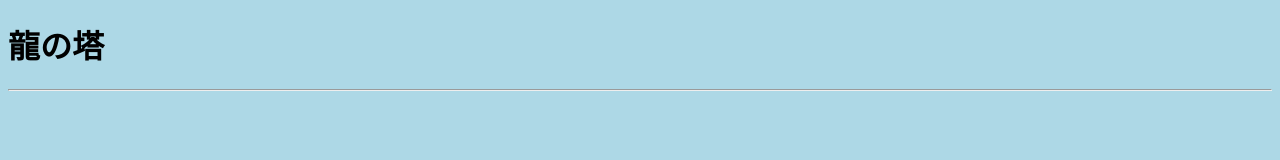
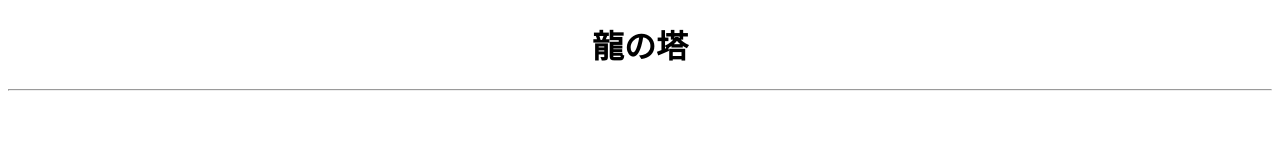
Before and after one commit to wzlong03/wzlong03.github.io, a plain HTML site: page index.html in a window 1280 px wide. Drawn offline with Linux system fonts and the light colour scheme.

Commit message:
new index

```diff
--- a/css/index.css
+++ b/css/index.css
@@ -1,7 +1,3 @@
 body{
-    background-color: lightblue;
+    background-color: white;
 }
-
-h1{
-    align: center;
-}
--- a/index.html
+++ b/index.html
@@ -8,7 +8,7 @@
     <link rel="stylesheet" href="css/index.css">
 </head>
 <body>
-    <h1>龍の塔</h1>
+    <h1 align="center">龍の塔</h1>
     <hr>
 </body>
 </html>
```
